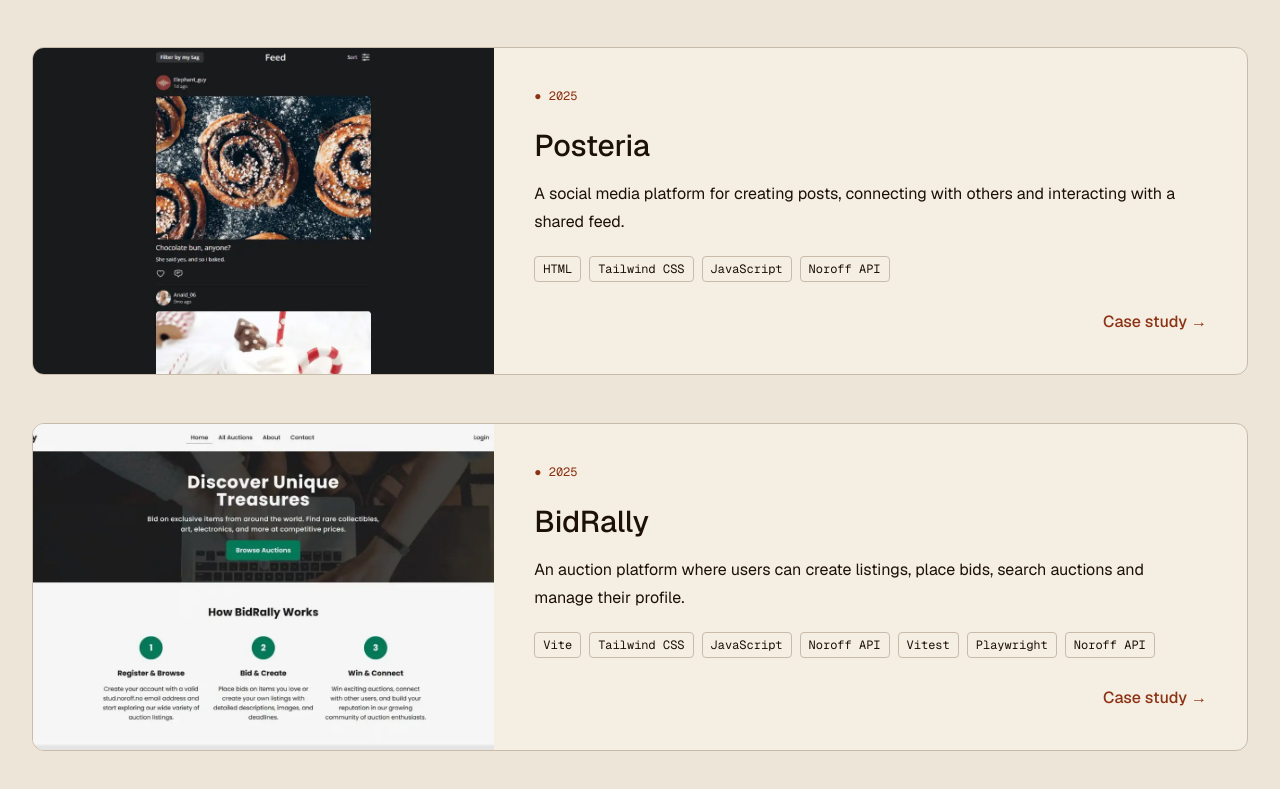
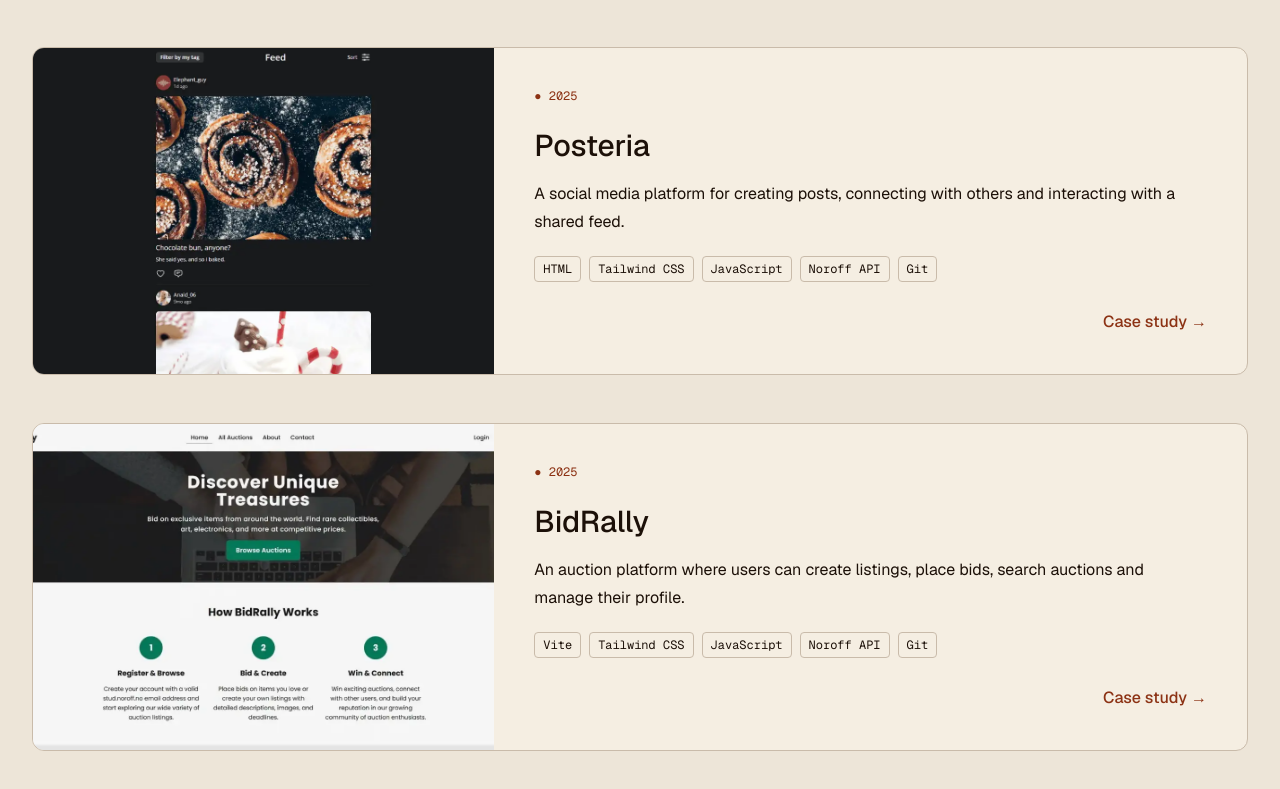
Before and after one commit to Torehirth/portfolio, a React (Vite) app: page /projects in a window 1280 px wide. Shown: the part 665-1454 px from the top of the page. Built offline with nearby package versions, Linux system fonts and the light colour scheme.

Commit message:
chore: add different text/copy sections, removed description, add Git to tech

```diff
--- a/src/shared/data/projects.ts
+++ b/src/shared/data/projects.ts
@@ -8,58 +8,71 @@ export const projects = [
     title: "HelTech",
     assignment: "JavaScript Frameworks",
     year: 2026,
-    description:
-      "Lorem ipsum dolor sit amet, consectetuer adipiscing elit. Aenean commodo ligula eget dolor. Aenean massa. Cum sociis natoque penatibus et magnis dis parturient montes, nascetur ridiculus mus. Donec quam felis, ultricies nec, pellentesque eu, pretium quis, sem. Nulla consequat massa quis enim. Donec pede justo, fringilla vel, aliquet nec, vulputate eget, arcu. In enim justo, rhoncus ut, imperdiet a, venenatis vitae, justo. Nullam dictum felis eu pede mollis pretium. Integer tincidunt. Cras dapibu",
     shortDescription:
       "A React webshop with product browsing, cart management, checkout and reusable components.",
-    type: "noroff teamwork",
+    type: "noroff teamwork project",
+    role: "teamwork",
     image: helTechImage,
-    imageAlt: "helTech online shop",
+    imageAlt: "helTech online shop interface",
     liveUrl: "https://helTech.netlify.app/",
     repoUrl: "https://github.com/Torehirth/helTech",
     readmeUrl: "https://github.com/Torehirth/helTech/blob/main/README.md",
-    technologies: ["React", "TypeScript", "Vite", "React Router", "Zustand", "Noroff API"],
+    technologies: ["React", "TypeScript", "Vite", "React Router", "Zustand", "Noroff API", "Git"],
+    overview:
+      "HelTech is an e-commerce application built with React, TypeScript and Vite. It includes product browsing, product details, a shopping cart, checkout flow, routing and a contact page. The project was developed together with another student as part of the JavaScript Frameworks course.",
+    approach:
+      "The application was structured around reusable React components and separate feature areas. We kept the technology stack relatively small and used Zustand for shared state such as the shopping cart. Git and GitHub were used throughout the project to coordinate development between two developers.",
+    challenges:
+      "One of the main challenges was managing cart and checkout state across different parts of the application while keeping the components reusable and the data flow understandable. Working collaboratively also meant coordinating changes through Git and making sure our work could be combined without introducing conflicts.",
+    learned:
+      "HelTech gave me more experience building a complete application in React and TypeScript rather than working only on isolated components. I also gained practical experience with shared application state, reusable components and collaborating with another developer through Git and GitHub.",
   },
   {
     id: "posteria",
     title: "Posteria",
     assignment: "CSS Frameworks",
     year: 2025,
-    description:
-      "Lorem ipsum dolor sit amet, consectetuer adipiscing elit. Aenean commodo ligula eget dolor. Aenean massa. Cum sociis natoque penatibus et magnis dis parturient montes, nascetur ridiculus mus. Donec quam felis, ultricies nec, pellentesque eu, pretium quis, sem. Nulla consequat massa quis enim. Donec pede justo, fringilla vel, aliquet nec, vulputate eget, arcu. In enim justo, rhoncus ut, imperdiet a, venenatis vitae, justo. Nullam dictum felis eu pede mollis pretium. Integer tincidunt. Cras dapibu",
     shortDescription:
       "A social media platform for creating posts, connecting with others and interacting with a shared feed.",
-    type: "noroff solo",
+    type: "noroff solo project",
+    role: "solo",
     image: posteriaImage,
     imageAlt: "Posteria social media platform",
     liveUrl: "https://js2-posteria.netlify.app",
     repoUrl: "https://github.com/Torehirth/posteria",
     readmeUrl: "https://github.com/Torehirth/posteria/blob/main/README.md",
-    technologies: ["HTML", "Tailwind CSS", "JavaScript", "Noroff API"],
+    technologies: ["HTML", "Tailwind CSS", "JavaScript", "Noroff API", "Git"],
+    overview:
+      "Posteria is a responsive social media platform where users can create and share posts, view profiles and interact with other users. The project was built with HTML, JavaScript and Tailwind CSS, using the Noroff API as the data source.",
+    approach:
+      "The project started with interface design and prototyping in Figma before moving into development. Tailwind CSS was used to build a responsive interface, while the JavaScript was organised around the different pages and interactions with the Noroff API.",
+    challenges:
+      "One of the main challenges was combining API-driven functionality with a consistent responsive interface across several pages, including the feed, profiles and individual posts. The project also included both light and dark themes, which added another layer of UI state and styling to manage.",
+    learned:
+      "Posteria gave me more experience working with an API in a larger multi-page project and helped me understand how a CSS framework can be used to build a consistent responsive interface. It also gave me more practice moving from a Figma prototype into a working application.",
   },
   {
     id: "bidRally",
     title: "BidRally",
     assignment: "Semester Project 2",
     year: 2025,
-    description:
-      "Lorem ipsum dolor sit amet, consectetuer adipiscing elit. Aenean commodo ligula eget dolor. Aenean massa. Cum sociis natoque penatibus et magnis dis parturient montes, nascetur ridiculus mus. Donec quam felis, ultricies nec, pellentesque eu, pretium quis, sem. Nulla consequat massa quis enim. Donec pede justo, fringilla vel, aliquet nec, vulputate eget, arcu. In enim justo, rhoncus ut, imperdiet a, venenatis vitae, justo. Nullam dictum felis eu pede mollis pretium. Integer tincidunt. Cras dapibu",
     shortDescription:
       "An auction platform where users can create listings, place bids, search auctions and manage their profile.",
-    type: "noroff solo",
+    type: "noroff solo project",
+    role: "solo",
     image: bidRallyImage,
     imageAlt: "BidRally online auction platform",
     liveUrl: "https://torehirth.github.io/Bid-Rally/",
     repoUrl: "https://github.com/Torehirth/Bid-Rally",
     readmeUrl: "https://github.com/Torehirth/Bid-Rally/blob/main/README.md",
-    technologies: [
-      "Vite",
-      "Tailwind CSS",
-      "JavaScript",
-      "Noroff API",
-      "Vitest",
-      "Playwright",
-      "Noroff API",
-    ],
+    technologies: ["Vite", "Tailwind CSS", "JavaScript", "Noroff API", "Git"],
+    overview:
+      "BidRally is an online auction platform where users can register, create auction listings, place bids, search for listings and manage their profile. It was built with Vite, Tailwind CSS and vanilla JavaScript using the Noroff API v2 with JWT authentication.",
+    approach:
+      "The project was built as a modular JavaScript application with separate functionality for authentication, listings, bidding, search and profile management. Tailwind CSS was used for the responsive interface, while the Noroff API handled users, listings and bids.",
+    challenges:
+      "A major part of the project was handling authenticated and unauthenticated user flows correctly while working with API data across several features. The project also introduced automated testing, which required me to think more deliberately about how individual functions and complete user flows could be tested.",
+    learned:
+      "BidRally was my first project where I wrote automated tests. I used Vitest for testing JavaScript functionality and Playwright for browser-based tests. The project also gave me more experience with authentication, API integration and organising a larger vanilla JavaScript application.",
   },
 ];
```
